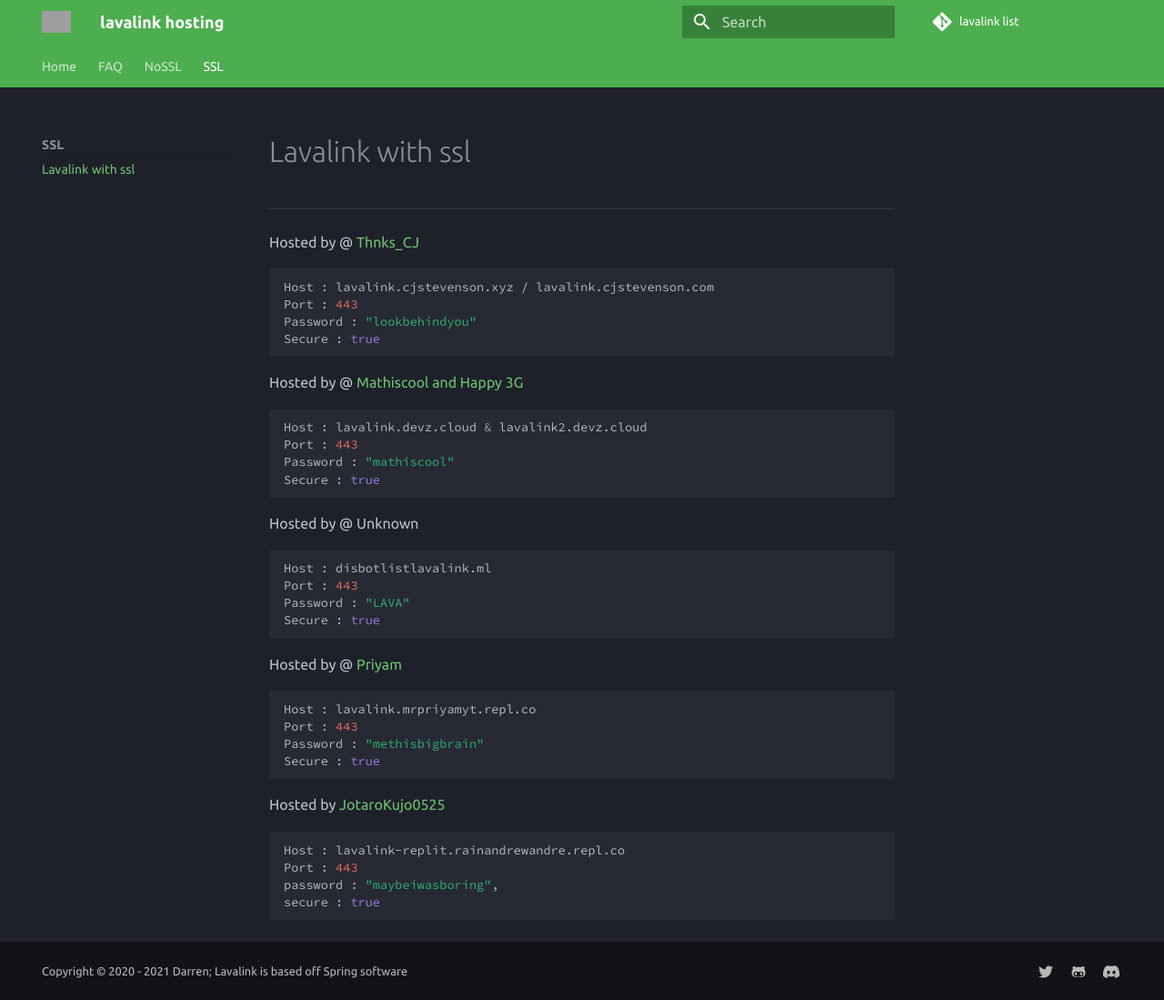
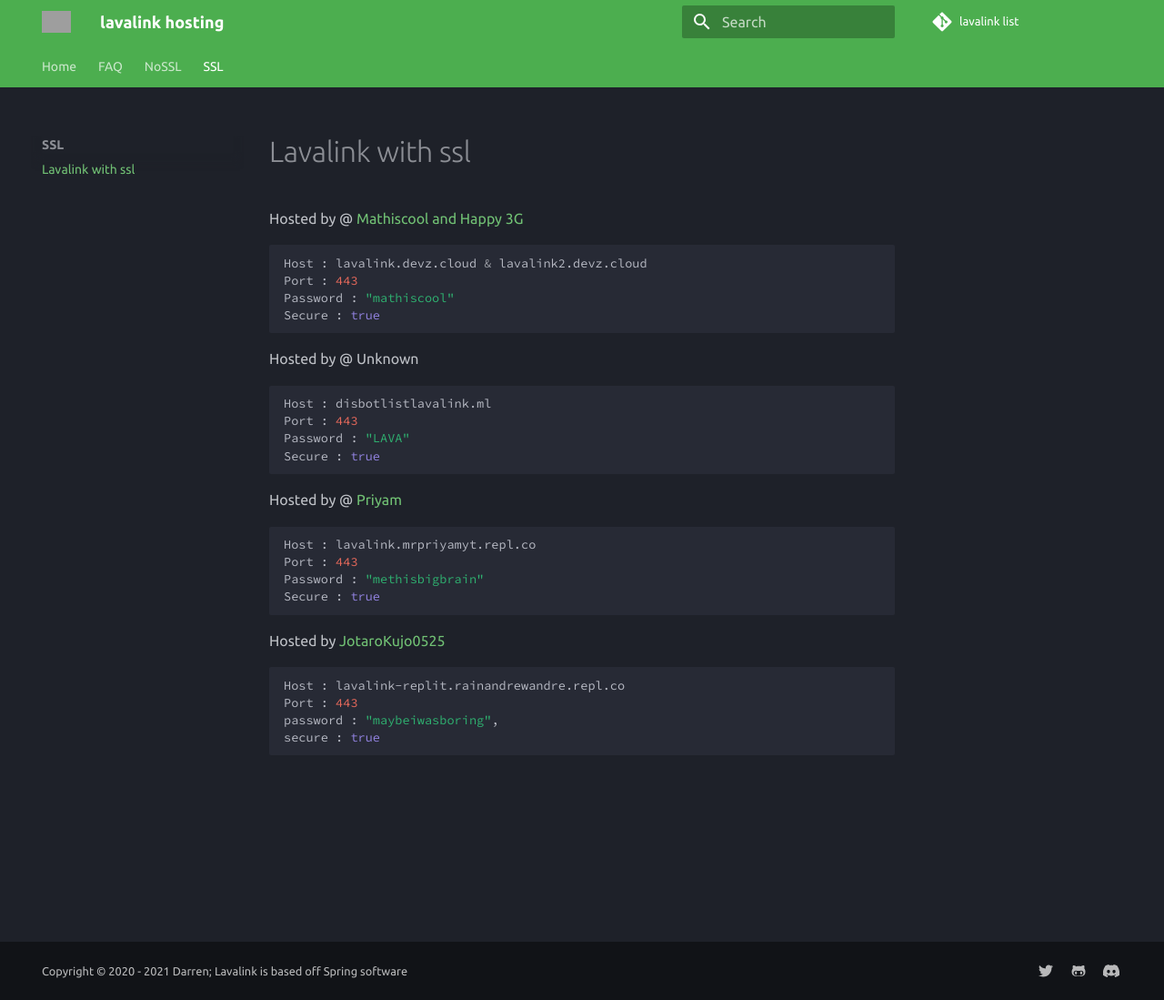
Before and after one commit to DarrenOfficial/lavalink-list, an MkDocs documentation site: the page built from docs/SSL/lavalink-with-ssl.md, in a window 1280 px wide and 1099 px high. Shown: the whole window at 91% size. Built offline with MkDocs 1.6.1 and Material for MkDocs 9.7.7, drawn with Linux system fonts in a browser that asks for light colours; comment, search, counter and statistics services are not loaded; grey boxes are pictures that could not be loaded.

Commit message:
Update lavalink-with-ssl.md

````diff
--- a/docs/SSL/lavalink-with-ssl.md
+++ b/docs/SSL/lavalink-with-ssl.md
@@ -1,11 +1,3 @@
----
-Hosted by @ [Thnks_CJ](https://github.com/ThnksCJ)
-```bash
-Host : lavalink.cjstevenson.xyz / lavalink.cjstevenson.com
-Port : 443
-Password : "lookbehindyou"
-Secure : true
-```
 
 Hosted by @ [Mathiscool and Happy 3G](https://discord.io/botsuniversity)
 ```bash
````
